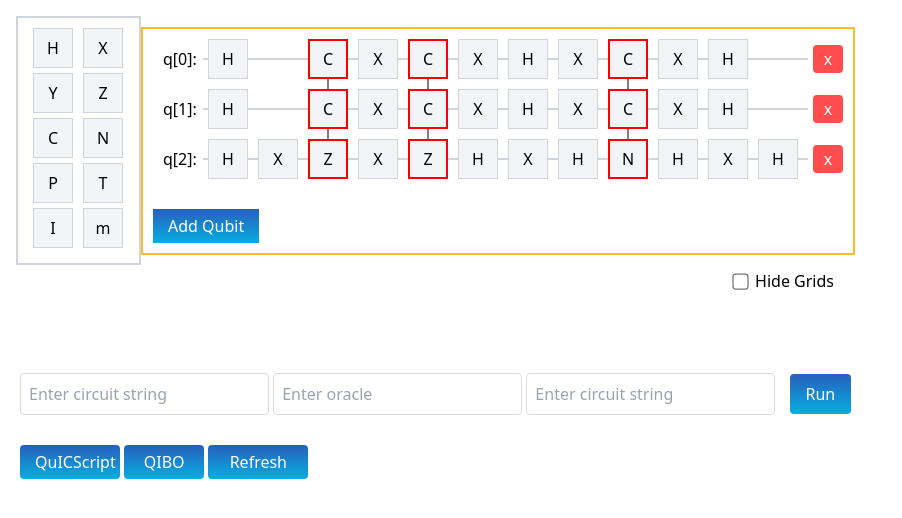
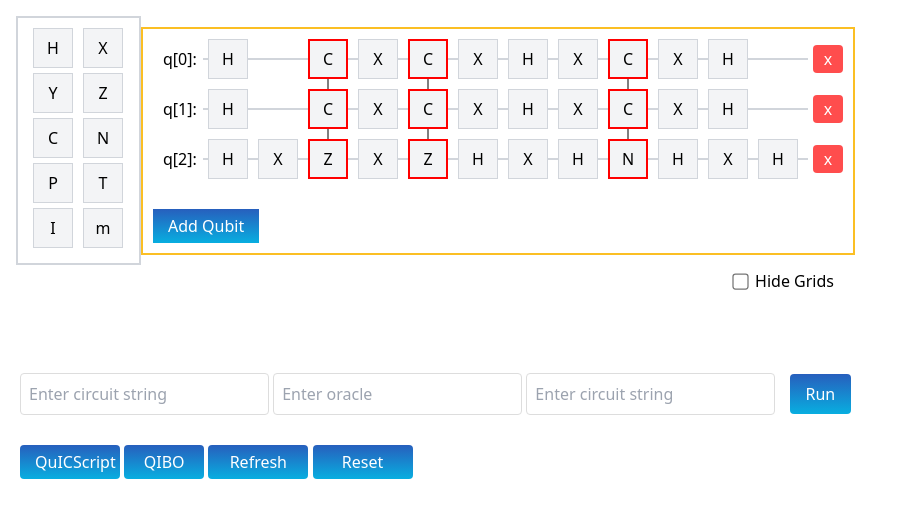
Before and after one commit to sianliu/demo, a plain HTML site: page index.html in a window 1280 px wide. Shown: the whole page, without its empty margins (0-902 px from the left). Drawn offline with nearby package versions, Linux system fonts and the light colour scheme.

Commit message:
Added reset button

```diff
--- a/cvStyles.css
+++ b/cvStyles.css
@@ -1,3 +1,17 @@
+#reset {
+    display: display-box;
+    padding: 5px 15px;
+    background: linear-gradient(#275FBD, #08AEE0);
+    color: white;
+    cursor: pointer;
+    margin-top: 10px;
+    border: none;
+    border-radius: 4px;
+    align-self: center;
+    align-content: center;
+    width: 100px;
+}
+
 html,
 body,
 iframe {
--- a/index.html
+++ b/index.html
@@ -45,6 +45,7 @@
                 <button id="generateQuic" class="generate-quic">QuICScript</button>
                 <button id="generateQibo" class="generate-qibo">QIBO</button>
                 <button id="refresh" class="refresh">Refresh</button>
+                <button id="reset" class="reset">Reset</button>
                 <div id="qiboDisplay"></div>
             </div>
             <div id="quicDisplay"></div>
--- a/script.js
+++ b/script.js
@@ -34,7 +34,16 @@ let quic;
 let numQubits;
 let preGates;
 let oracle;
+let inited = 0;
+let message = '';
 const maxGates = 12;
+
+function resetState() {
+    Module._QuICScript_end();
+    inited = 0;
+    message = "State is cleared.";
+    document.getElementById('quicDisplay').innerHTML = "<textarea readonly >" + message + "</textarea>";
+}
 
 function getPreGates() {
     preGates = '';
@@ -75,8 +84,6 @@ function generateQibo() {
 }
 
 function runQuICScript() {
-    var inited = 0;
-    var message = '';
     numQubits = document.querySelectorAll('.qubit-line').length;
     document.getElementById('quicDisplay').innerHTML = '';
     // if running for the first time
@@ -659,6 +666,8 @@ if(!canEdit) {
         document.getElementById('quicDisplay').innerHTML = '';
     });
 
+    document.getElementById('reset').addEventListener('click', resetState);
+
     const hideGridsCheckbox = document.getElementById('hideGrids');
 
     hideGridsCheckbox.addEventListener('change', function() {
```
